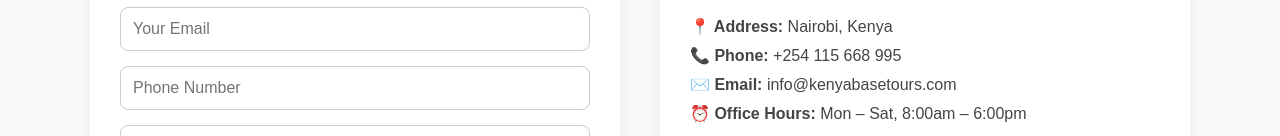
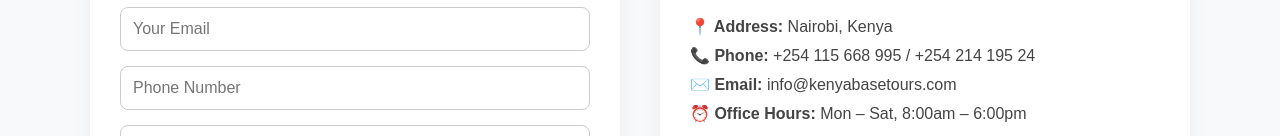
Before and after one commit to Muyundo/kenya-base-tours, a React (Create React App) app: page /contact in a window 1280 px wide. Shown: the part 756-892 px from the top of the page. Built offline with nearby package versions, Linux system fonts and the light colour scheme.

Commit message:
added photos and updated contact page

```diff
--- a/src/pages/Contact.js
+++ b/src/pages/Contact.js
@@ -82,7 +82,7 @@
             </p>
             <ul>
               <li><strong>📍 Address:</strong> Nairobi, Kenya</li>
-              <li><strong>📞 Phone:</strong> +254 115 668 995</li>
+              <li><strong>📞 Phone:</strong> +254 115 668 995 / +254 214 195 24</li>
               <li><strong>✉️ Email:</strong> info@kenyabasetours.com</li>
               <li><strong>⏰ Office Hours:</strong> Mon – Sat, 8:00am – 6:00pm</li>
             </ul>
```
